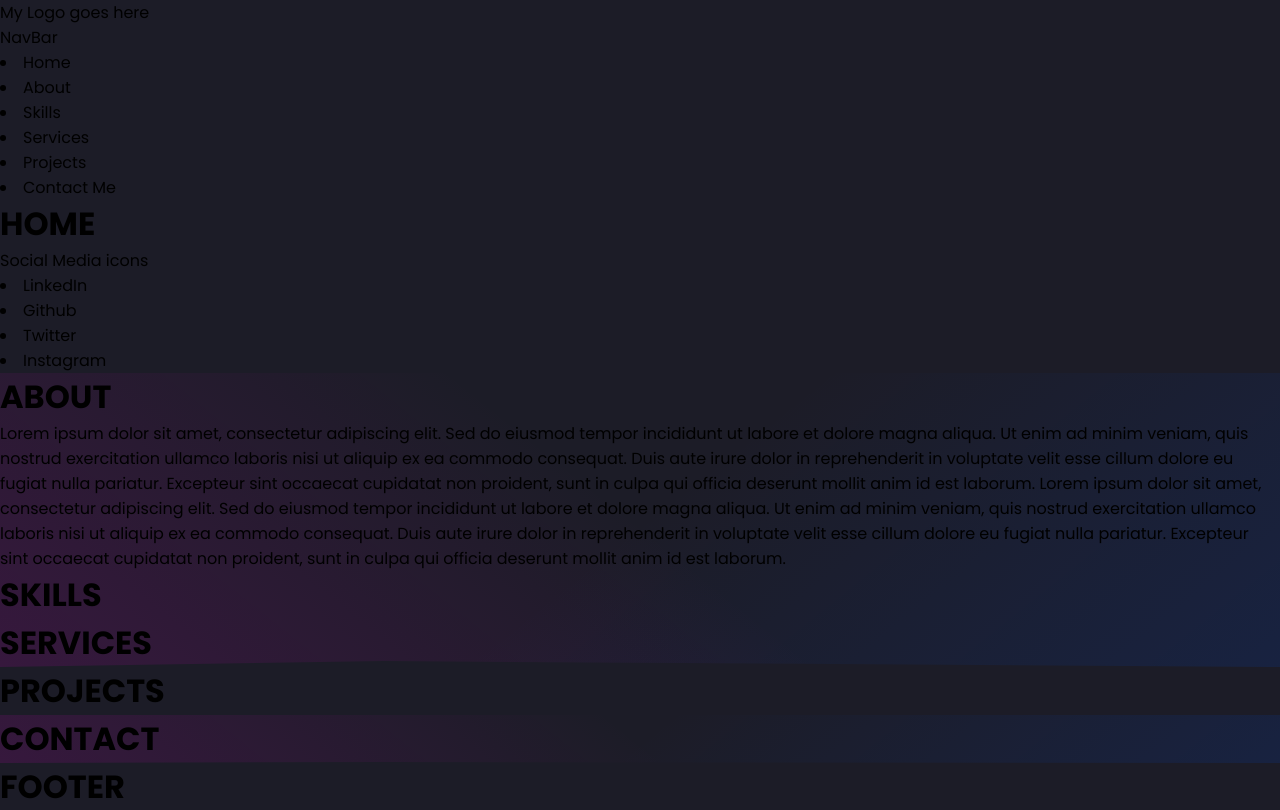
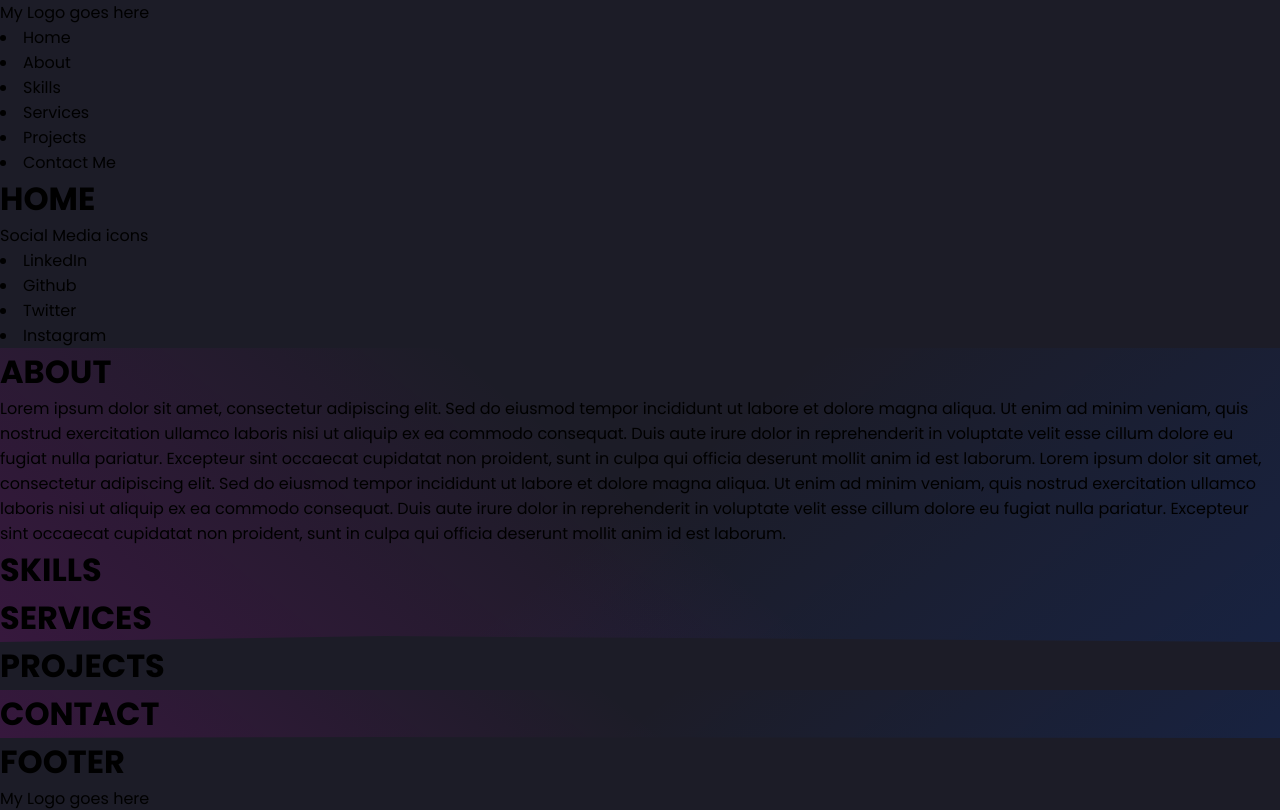
Before and after one commit to kin018/kin018dev, a React (Create React App) app in the folder portfolio/: page / in a window 1280 px wide. Shown: the top 810 px of the page. Built offline with nearby package versions, Linux system fonts and the light colour scheme.

Commit message:
minor updates

```diff
--- a/portfolio/src/App.js
+++ b/portfolio/src/App.js
@@ -1,4 +1,5 @@
 import React, { useState } from 'react';
+import { BrowserRouter as Router, Routes } from 'react-router-dom';
 import { ThemeProvider } from 'styled-components';
 import AboutMe from './components/AboutMe';
 import Contact from './components/Contact';
@@ -28,6 +29,7 @@ function App() {
 
   return (
     <ThemeProvider theme={isDarkTheme ? darkTheme : lightTheme}>
+      <Router>
         <MainAppContainer>
           <Header />
           <Home />
@@ -42,6 +44,7 @@ function App() {
           </GradientWrapper>
           <Footer />
         </MainAppContainer>
+      </Router>
     </ThemeProvider>
   );
 }
--- a/portfolio/src/components/Header.jsx
+++ b/portfolio/src/components/Header.jsx
@@ -4,10 +4,10 @@ import Logo from './Logo';
 
 function Header() {
   return (
-    <header className="header" id="header">
+    <header>
       <div>
         <Logo />
-        <Navbar className="nav-container" />
+        <Navbar />
       </div>
     </header>
   );
--- a/portfolio/src/components/Navbar.jsx
+++ b/portfolio/src/components/Navbar.jsx
@@ -1,9 +1,9 @@
 import React from 'react';
+//import {} from './styledComponents/StyledComponents';
 
 function Navbar() {
   return (
     <div>
-      <p>NavBar</p>
       <li>Home</li>
       <li>About</li>
       <li>Skills</li>
```
Lines whose indentation alone changed are shown as unchanged.
